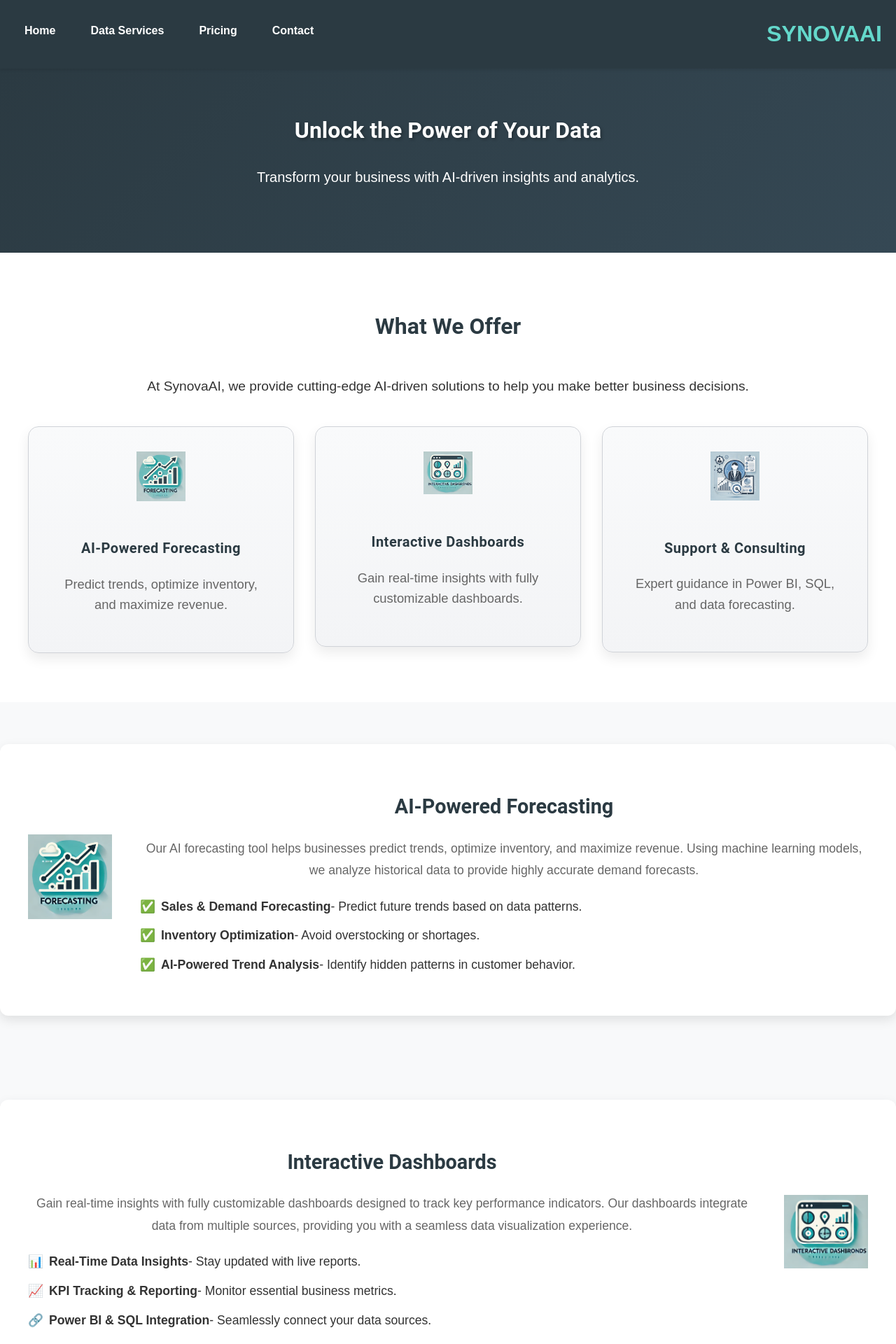
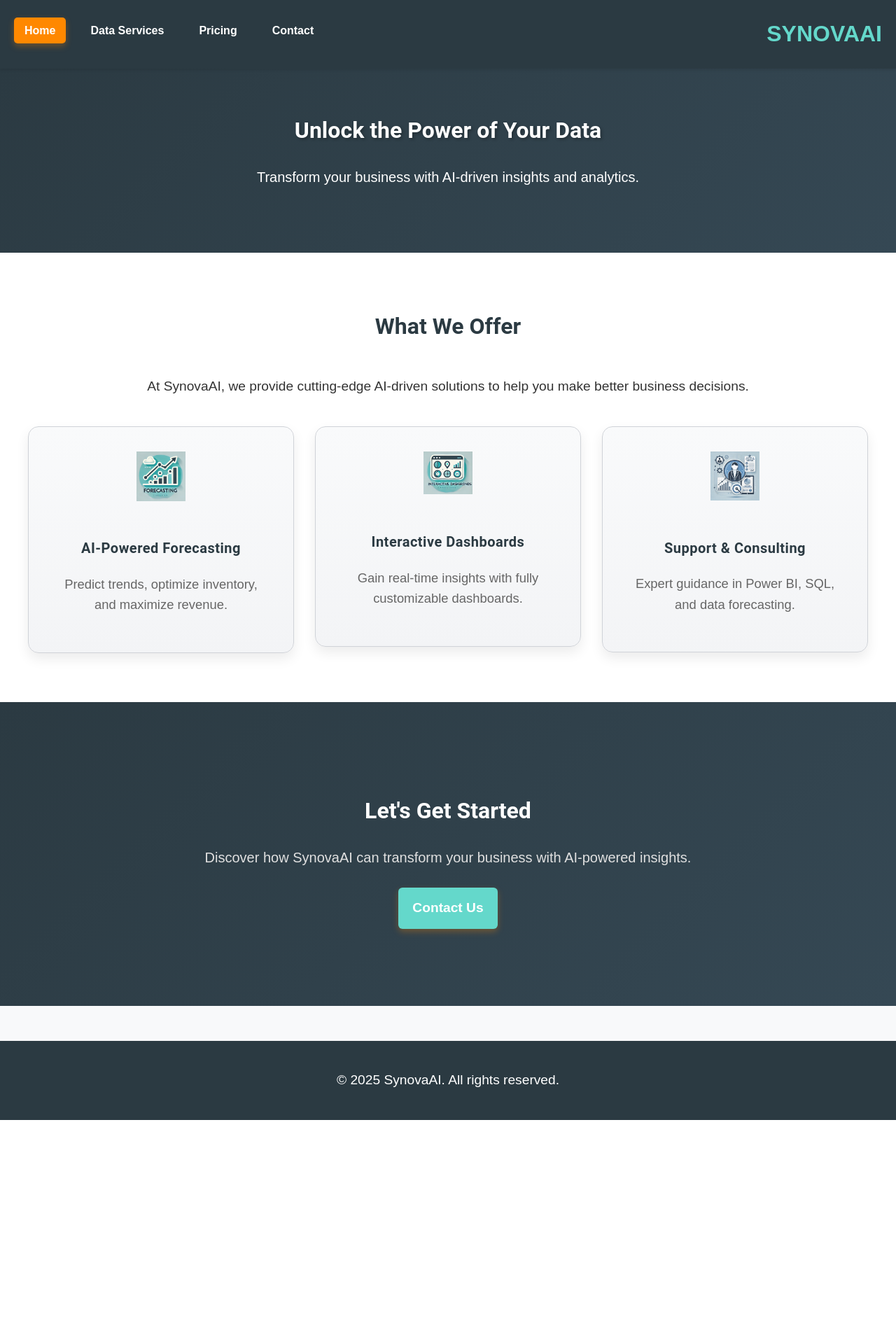
Before and after one commit to jslad2/sales-forecasting-platform, a Flask app: page /services in a window 1280 px wide. Shown: the top 1920 px of the page at 70% size. After the commit the page ends 1600 px from the top, so only its background shows below. Run offline with Flask 3, Linux system fonts and the light colour scheme.

Commit message:
update data_services

```diff
--- a/templates/data_services.html
+++ b/templates/data_services.html
@@ -5,11 +5,13 @@
     <meta name="viewport" content="width=device-width, initial-scale=1.0">
     <title>Data Services - SynovaAI</title>
     <meta name="description" content="Transform your business with AI-driven insights and analytics from SynovaAI.">
+
     <!-- Open Graph Meta Tags for SEO -->
     <meta property="og:title" content="Data Services - SynovaAI">
     <meta property="og:description" content="Transform your business with AI-driven insights and analytics from SynovaAI.">
     <meta property="og:image" content="{{ url_for('static', filename='images/og-image.png') }}">
     <meta property="og:url" content="https://www.synovaai.com/data-services">
+
     <!-- Stylesheet -->
     <link rel="stylesheet" href="{{ url_for('static', filename='css/style.css') }}">
 </head>
@@ -19,10 +21,10 @@
     <header>
         <nav>
             <ul>
-                <li><a href="{{ url_for('home') }}" aria-label="Home">Home</a></li>
-                <li><a href="{{ url_for('data_services') }}">Data Services</a></li>
-                <li><a href="{{ url_for('pricing') }}">Pricing</a></li>
-                <li><a href="{{ url_for('contact') }}">Contact</a></li>
+                <li><a href="{{ url_for('home') }}" class="nav-link" id="home-link">Home</a></li>
+                <li><a href="{{ url_for('data_services') }}" class="nav-link" id="data-services-link">Data Services</a></li>
+                <li><a href="{{ url_for('pricing') }}" class="nav-link" id="pricing-link">Pricing</a></li>
+                <li><a href="{{ url_for('contact') }}" class="nav-link" id="contact-link">Contact</a></li>
             </ul>
         </nav>
         <div class="logo">SYNOVAAI</div>
@@ -36,12 +38,11 @@
         </article>
     </section>
 
-    <!-- What We Offer Section (Now at the Top) -->
+    <!-- What We Offer Section -->
     <section id="data-services" class="data-services">
         <h2>What We Offer</h2>
         <p>At SynovaAI, we provide cutting-edge AI-driven solutions to help you make better business decisions.</p>
         <div class="service-grid">
-            <!-- Forecasting -->
             <a href="#forecasting" class="service-card-link">
                 <div class="service-card">
                     <img src="{{ url_for('static', filename='images/forecasting-icon.png') }}" alt="Forecasting Icon" loading="lazy">
@@ -49,8 +50,6 @@
                     <p>Predict trends, optimize inventory, and maximize revenue.</p>
                 </div>
             </a>
-
-            <!-- Interactive Dashboards -->
             <a href="#dashboards" class="service-card-link">
                 <div class="service-card">
                     <img src="{{ url_for('static', filename='images/dashboard-icon.png') }}" alt="Dashboard Icon" loading="lazy">
@@ -58,8 +57,6 @@
                     <p>Gain real-time insights with fully customizable dashboards.</p>
                 </div>
             </a>
-
-            <!-- Support & Consulting -->
             <a href="#consulting" class="service-card-link">
                 <div class="service-card">
                     <img src="{{ url_for('static', filename='images/support-icon.png') }}" alt="Support & Consulting Icon" loading="lazy">
@@ -70,65 +67,7 @@
         </div>
     </section>
 
-    <!-- AI-Powered Forecasting -->
-    <section id="forecasting" class="service-detail">
-        <div class="service-detail-container">
-            <div class="service-detail-image">
-                <img src="{{ url_for('static', filename='images/forecasting-icon.png') }}" alt="AI Forecasting">
-            </div>
-            <div class="service-detail-content">
-                <h2>AI-Powered Forecasting</h2>
-                <p>Our AI forecasting tool helps businesses predict trends, optimize inventory, and maximize revenue.
-                Using machine learning models, we analyze historical data to provide highly accurate demand forecasts.</p>
-                <ul>
-                    <li>✅ <strong>Sales & Demand Forecasting</strong> - Predict future trends based on data patterns.</li>
-                    <li>✅ <strong>Inventory Optimization</strong> - Avoid overstocking or shortages.</li>
-                    <li>✅ <strong>AI-Powered Trend Analysis</strong> - Identify hidden patterns in customer behavior.</li>
-                </ul>
-            </div>
-        </div>
-    </section>
-
-    <!-- Interactive Dashboards -->
-    <section id="dashboards" class="service-detail">
-        <div class="service-detail-container reverse">
-            <div class="service-detail-image">
-                <img src="{{ url_for('static', filename='images/dashboard-icon.png') }}" alt="Interactive Dashboards">
-            </div>
-            <div class="service-detail-content">
-                <h2>Interactive Dashboards</h2>
-                <p>Gain real-time insights with fully customizable dashboards designed to track key performance indicators.
-                Our dashboards integrate data from multiple sources, providing you with a seamless data visualization experience.</p>
-                <ul>
-                    <li>📊 <strong>Real-Time Data Insights</strong> - Stay updated with live reports.</li>
-                    <li>📈 <strong>KPI Tracking & Reporting</strong> - Monitor essential business metrics.</li>
-                    <li>🔗 <strong>Power BI & SQL Integration</strong> - Seamlessly connect your data sources.</li>
-                </ul>
-            </div>
-        </div>
-    </section>
-
-    <!-- Support & Consulting -->
-    <section id="consulting" class="service-detail">
-        <div class="service-detail-container">
-            <div class="service-detail-image">
-                <img src="{{ url_for('static', filename='images/support-icon.png') }}" alt="Support & Consulting">
-            </div>
-            <div class="service-detail-content">
-                <h2>Support & Consulting</h2>
-                <p>We provide expert consulting services to help you set up, manage, and optimize your data analytics pipeline.
-                Whether it’s Power BI dashboards or advanced SQL queries, we offer tailored solutions to meet your needs.</p>
-                <ul>
-                    <li>🎯 <strong>Power BI & SQL Optimization</strong> - Get the most out of your reporting tools.</li>
-                    <li>📊 <strong>Data Strategy Consulting</strong> - Improve your data-driven decision-making.</li>
-                    <li>🚀 <strong>AI & Predictive Modeling Support</strong> - Implement cutting-edge AI insights.</li>
-                </ul>
-            </div>
-        </div>
-    </section>
-
-
-    <!-- Call to Action Section -->
+    <!-- Call to Action -->
     <section class="cta">
         <div class="cta-container">
             <h2>Let's Get Started</h2>
@@ -136,7 +75,6 @@
             <a href="{{ url_for('contact') }}" class="cta-button">Contact Us</a>
         </div>
     </section>
-
 
     <!-- Back to Top Button -->
     <button onclick="scrollToTop()" class="top-button" aria-label="Back to Top">⬆ Back to Top</button>
@@ -163,6 +101,25 @@
             }
         });
 
+        // Highlight active page in navigation
+        document.addEventListener("DOMContentLoaded", function() {
+            const currentPage = window.location.pathname;
+            const navLinks = {
+                "/": "home-link",
+                "/data-services": "data-services-link",
+                "/pricing": "pricing-link",
+                "/contact": "contact-link"
+            };
+
+            for (let path in navLinks) {
+                if (currentPage.includes(path)) {
+                    document.getElementById(navLinks[path]).classList.add("active");
+                } else {
+                    document.getElementById(navLinks[path]).classList.remove("active");
+                }
+            }
+        });
+
         // Animate Service Cards on Scroll
         document.addEventListener("DOMContentLoaded", function() {
             let cards = document.querySelectorAll(".service-card");
@@ -174,9 +131,7 @@
                 });
             }, { threshold: 0.2 });
 
-            cards.forEach(card => {
-                observer.observe(card);
-            });
+            cards.forEach(card => observer.observe(card));
 
             // Fallback for browsers that don't support IntersectionObserver
             if (!('IntersectionObserver' in window)) {
```
Also changed, not shown: templates/contact.html (+32 -34 lines).
